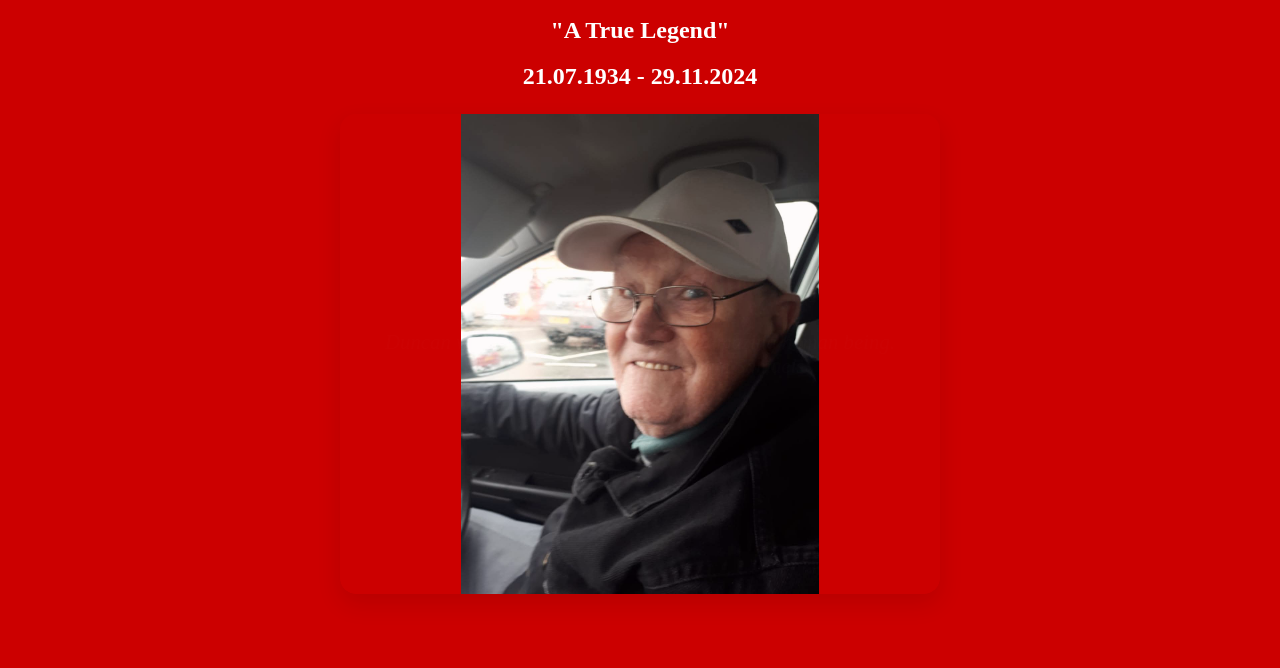
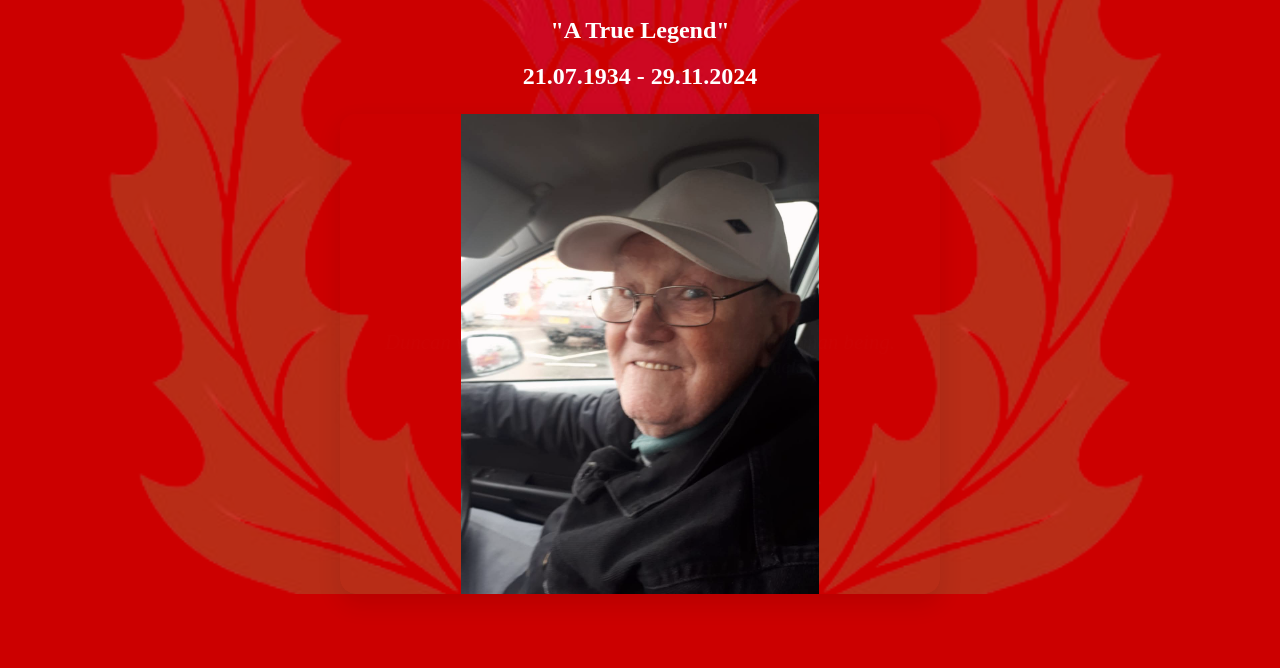
Before and after one commit to PaulEastham/DuncanMcgregor, a plain HTML site: page index.html in a window 1280 px wide. Shown: the part 132-800 px from the top of the page. Drawn offline with Linux system fonts and the light colour scheme.

Commit message:
Update duncan.css

```diff
--- a/duncan.css
+++ b/duncan.css
@@ -9,7 +9,18 @@ body {
 
 }
 
-
+body::before {
+    content: "";
+    position: absolute;
+    top: 0;
+    left: 0;
+    width: 100%;
+    height: 100%;
+    background-image: url("memories/Images/thistle.png");
+    background-size: cover;    background-position: center;
+    opacity: 0.25; /* adjust fade */
+    z-index: -1;
+}
 
 
 
```
